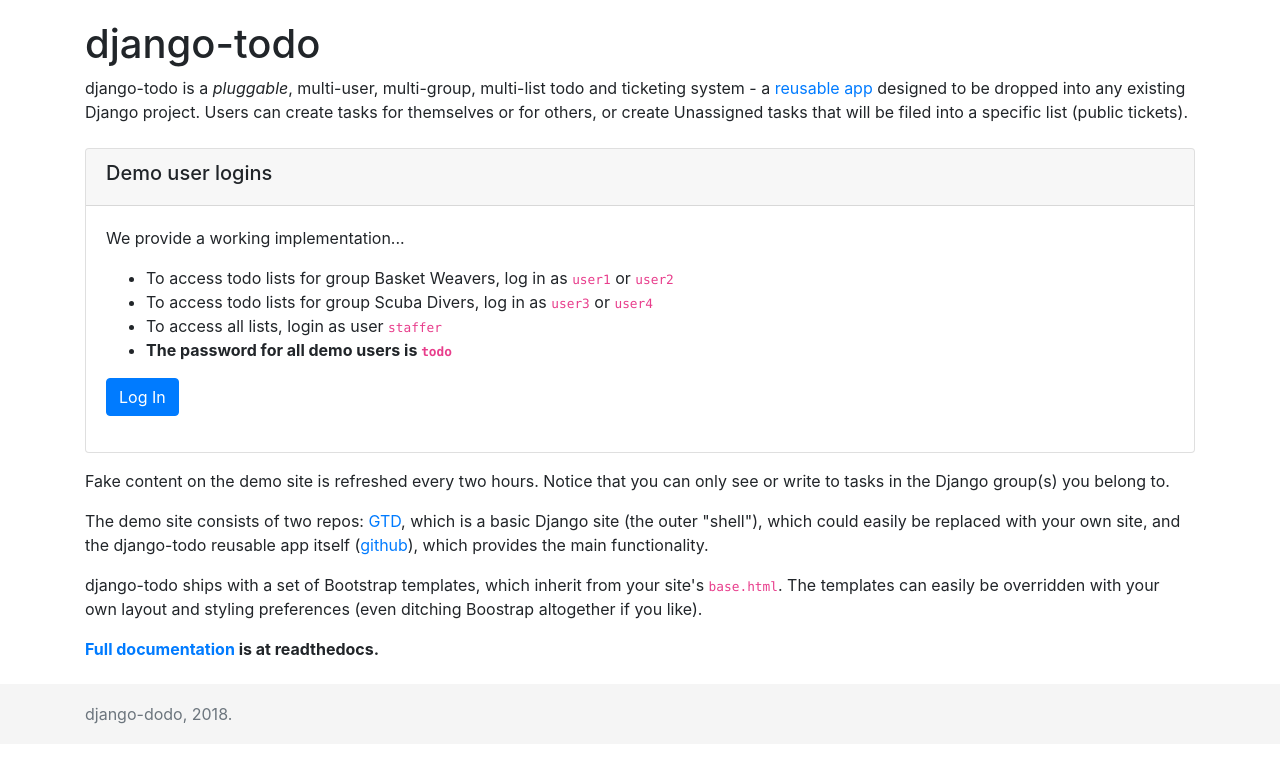
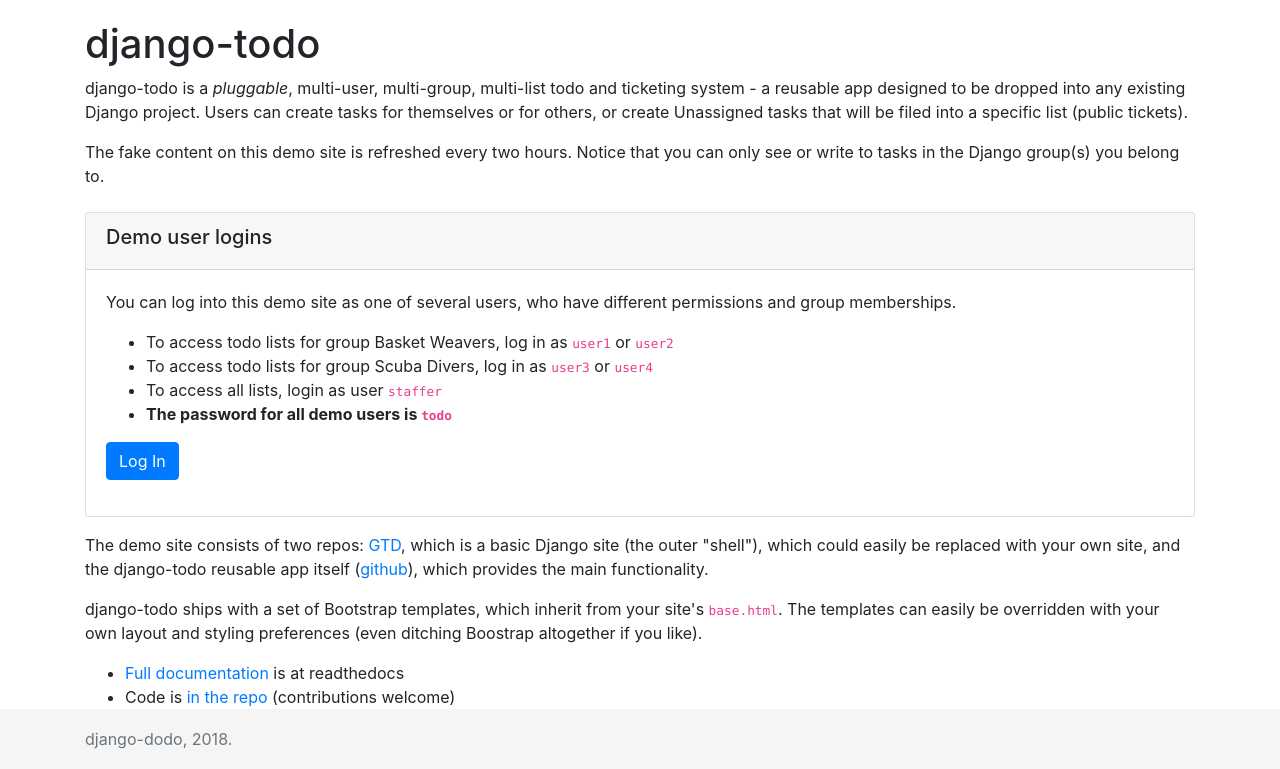
Before and after one commit to shacker/gtd, a Django app: page / in a window 1280 px wide. Shown: the part 56-825 px from the top of the page. Before the commit the page ends 780 px from the top, so only its background shows below. Run offline with Django 3.2, Linux system fonts and the light colour scheme; some libraries are stand-ins or nearby versions.

Commit message:
Refactor homepage text

```diff
--- a/project/templates/home.html
+++ b/project/templates/home.html
@@ -1,10 +1,16 @@
-{% extends "base.html" %} {% block title %}django-todo{% endblock %} {% block content %}
+{% extends "base.html" %} {% block title %}django-todo{% endblock %}
+
+{% block content %}
 
   <h1>django-todo</h1>
 
   <p>
     django-todo is a
-  <i>pluggable</i>, multi-user, multi-group, multi-list todo and ticketing system - a <a href="https://docs.djangoproject.com/en/2.0/intro/reusable-apps/">reusable app</a> designed to be dropped into any existing Django project. Users can create tasks for themselves or for others, or create Unassigned tasks that will be filed into a specific list (public tickets).
+    <i>pluggable</i>, multi-user, multi-group, multi-list todo and ticketing system - a reusable app designed to be dropped into any existing Django project. Users can create tasks for themselves or for others, or create Unassigned tasks that will be filed into a specific list (public tickets).
+  </p>
+
+  <p>
+      The fake content on this demo site is refreshed every two hours. Notice that you can only see or write to tasks in the Django group(s) you belong to.
   </p>
 
   <div class="card mt-4">
@@ -15,7 +21,7 @@
       </div>
       <div class="card-body">
         <p>
-        We provide a working implementation...
+          You can log into this demo site as one of several users, who have different permissions and group memberships.
         </p>
           <ul>
             <li>
@@ -32,16 +38,17 @@
             </li>
           </ul>
         <p>
+          {% if user.is_authenticated %}
+            You are already logged in.
+          {% else %}
             <a href="{% url 'login' %}" class="btn btn-primary">Log In</a>
+          {% endif %}
         </p>
       </div>
     </div>
 
+
   <p class="mt-3">
-      Fake content on the demo site is refreshed every two hours. Notice that you can only see or write to tasks in the Django group(s) you belong to.
-  </p>
-
-<p>
     The demo site consists of two repos: <a href="https://github.com/shacker/gtd">GTD</a>, which is a basic Django site (the outer "shell"), which could easily be replaced with your own site, and the django-todo reusable app itself (<a href="https://github.com/shacker/django-todo">github</a>), which provides the main functionality.
   </p>
 
@@ -49,14 +56,13 @@
     django-todo ships with a set of Bootstrap templates, which inherit from your site's <code>base.html</code>. The templates can easily be overridden with your own layout and styling preferences (even ditching Boostrap altogether if you like).
   </p>
 
-<p>
-  <b><a href="#">Full documentation</a> is at readthedocs.</b>
-</p>
+  <ul>
+    <li>
+      <a href="#">Full documentation</a> is at readthedocs
+    </li>
+    <li>
+        Code is <a href="https://github.com/shacker/django-todo">in the repo</a> (contributions welcome)
+      </li>
+  </ul>
 
-
-{% if user.is_authenticated %}
-  <p>
-    Your todo lists are
-    <a href="{% url " todo:lists " %}">here</a>.
-  </p>
-{% endif %} {% endblock %}
+{% endblock %}
```
Lines whose indentation alone changed are shown as unchanged.
